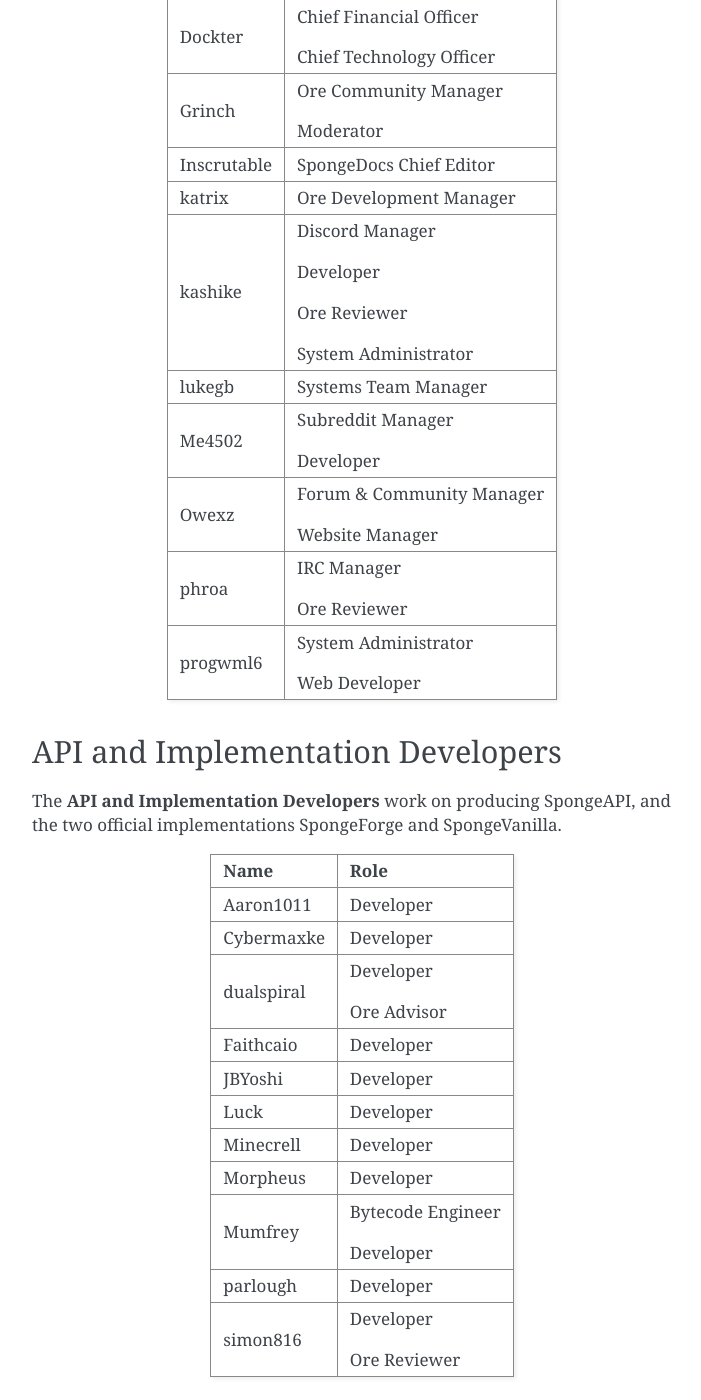
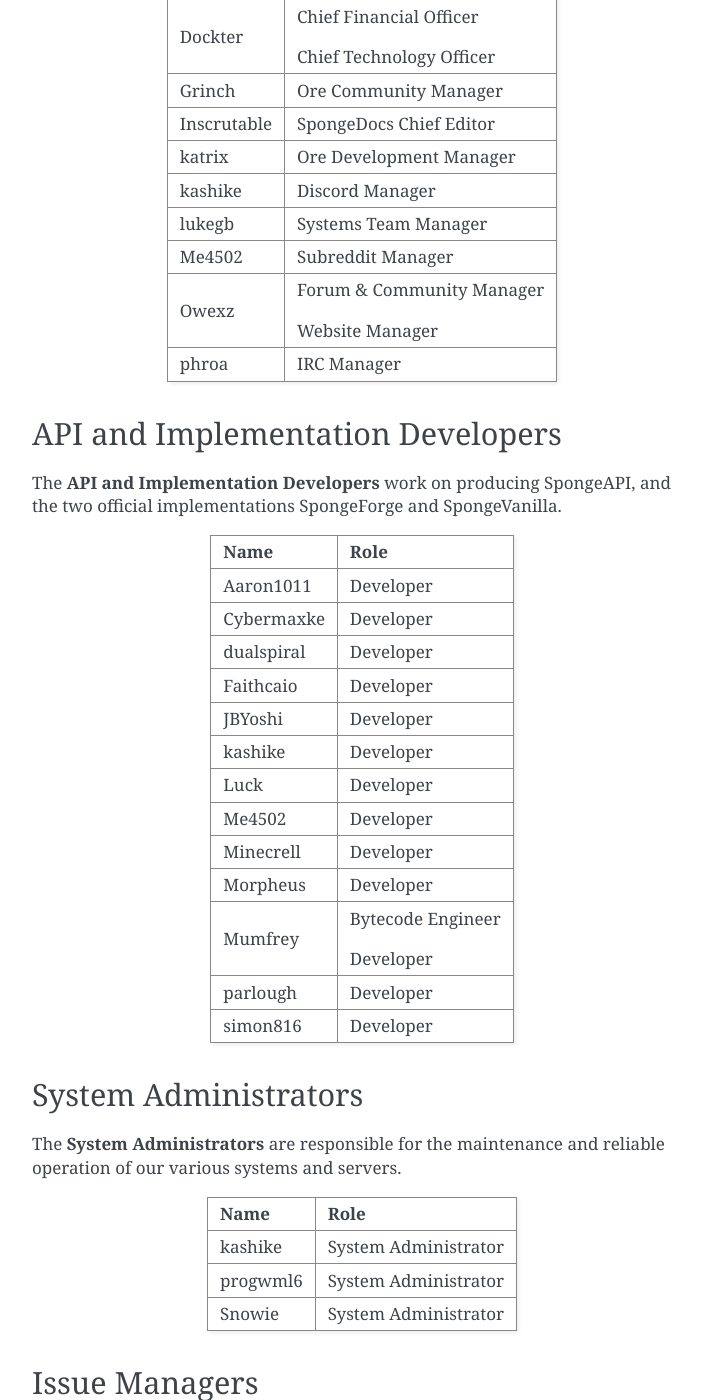
Before and after one commit to SpongePowered/SpongeDocs, a Sphinx documentation site: the page built from source/about/staff.rst, in a window 1280 px wide and 1400 px high, scrolled down 626 px. Shown: the whole window, without its empty margins (388-1089 px from the left). Built offline with Sphinx 7.4.7, drawn with Linux system fonts in a browser that asks for light colours; pages that are not in the unit, such as notebooks, are missing from menus; some of the changed text lies outside the part shown.

Commit message:
Explicit Lists

```diff
--- a/source/about/staff.rst
+++ b/source/about/staff.rst
@@ -33,38 +33,22 @@
 |                                   | Chief Technology Officer           |
 +-----------------------------------+------------------------------------+
 | Grinch                            | Ore Community Manager              |
-|                                   |                                    |
-|                                   | Moderator                          |
 +-----------------------------------+------------------------------------+
 | Inscrutable                       | SpongeDocs Chief Editor            |
 +-----------------------------------+------------------------------------+
 | katrix                            | Ore Development Manager            |
 +-----------------------------------+------------------------------------+
 | kashike                           | Discord Manager                    |
-|                                   |                                    |
-|                                   | Developer                          |
-|                                   |                                    |
-|                                   | Ore Reviewer                       |
-|                                   |                                    |
-|                                   | System Administrator               |
 +-----------------------------------+------------------------------------+
 | lukegb                            | Systems Team Manager               |
 +-----------------------------------+------------------------------------+
 | Me4502                            | Subreddit Manager                  |
-|                                   |                                    |
-|                                   | Developer                          |
 +-----------------------------------+------------------------------------+
 | Owexz                             | Forum & Community Manager          |
 |                                   |                                    |
 |                                   | Website Manager                    |
 +-----------------------------------+------------------------------------+
 | phroa                             | IRC Manager                        |
-|                                   |                                    |
-|                                   | Ore Reviewer                       |
-+-----------------------------------+------------------------------------+
-| progwml6                          | System Administrator               |
-|                                   |                                    |
-|                                   | Web Developer                      |
 +-----------------------------------+------------------------------------+
 
 API and Implementation Developers
@@ -81,14 +65,16 @@
 | Cybermaxke                        | Developer                          |
 +-----------------------------------+------------------------------------+
 | dualspiral                        | Developer                          |
-|                                   |                                    |
-|                                   | Ore Advisor                        |
 +-----------------------------------+------------------------------------+
 | Faithcaio                         | Developer                          |
 +-----------------------------------+------------------------------------+
 | JBYoshi                           | Developer                          |
 +-----------------------------------+------------------------------------+
+| kashike                           | Developer                          |
++-----------------------------------+------------------------------------+
 | Luck                              | Developer                          |
++-----------------------------------+------------------------------------+
+| Me4502                            | Developer                          |
 +-----------------------------------+------------------------------------+
 | Minecrell                         | Developer                          |
 +-----------------------------------+------------------------------------+
@@ -101,8 +87,6 @@
 | parlough                          | Developer                          |
 +-----------------------------------+------------------------------------+
 | simon816                          | Developer                          |
-|                                   |                                    |
-|                                   | Ore Reviewer                       |
 +-----------------------------------+------------------------------------+
 
 System Administrators
@@ -113,9 +97,11 @@
 +-----------------------------------+------------------------------------+
 | Name                              | Role                               |
 +===================================+====================================+
+| kashike                           | System Administrator               |
++-----------------------------------+------------------------------------+
+| progwml6                          | System Administrator               |
++-----------------------------------+------------------------------------+
 | Snowie                            | System Administrator               |
-|                                   |                                    |
-|                                   | Ore Reviewer                       |
 +-----------------------------------+------------------------------------+
 
 Issue Managers
@@ -139,8 +125,6 @@
 | Name                              | Role                               |
 +===================================+====================================+
 | ewoutvs\_                         | Ore Developer                      |
-|                                   |                                    |
-|                                   | Ore Reviewer                       |
 +-----------------------------------+------------------------------------+
 | felixoi                           | Ore Developer                      |
 +-----------------------------------+------------------------------------+
@@ -155,8 +139,8 @@
 | Name                              | Role                               |
 +===================================+====================================+
 | jamierocks                        | Web Developer                      |
-|                                   |                                    |
-|                                   | Ore Advisor                        |
++-----------------------------------+------------------------------------+
+| progwml6                          | Web Developer                      |
 +-----------------------------------+------------------------------------+
 
 SpongeDocs Editors
@@ -168,16 +152,10 @@
 | Name                              | Role                               |
 +===================================+====================================+
 | Nari                              | Editor                             |
-|                                   |                                    |
-|                                   | Moderator                          |
 +-----------------------------------+------------------------------------+
 | ST-DDT                            | Editor                             |
 +-----------------------------------+------------------------------------+
 | worm424                           | Editor                             |
-|                                   |                                    |
-|                                   | Ore Advisor                        |
-|                                   |                                    |
-|                                   | Moderator                          |
 +-----------------------------------+------------------------------------+
 
 Moderators and Support
@@ -211,15 +195,25 @@
 +-----------------------------------+------------------------------------+
 | Eufranio                          | Ore Reviewer                       |
 +-----------------------------------+------------------------------------+
+| ewoutvs\_                         | Ore Reviewer                       |
++-----------------------------------+------------------------------------+
+| kashike                           | Ore Reviewer                       |
++-----------------------------------+------------------------------------+
 | liach                             | Ore Reviewer                       |
 +-----------------------------------+------------------------------------+
 | loki                              | Ore Reviewer                       |
 +-----------------------------------+------------------------------------+
 | mosemister                        | Ore Reviewer                       |
 +-----------------------------------+------------------------------------+
+| phroa                             | Ore Reviewer                       |
++-----------------------------------+------------------------------------+
 | RedNesto                          | Ore Reviewer                       |
 +-----------------------------------+------------------------------------+
-| Simon_Flash                       | Ore Reviewer                       |
+| simon816                          | Ore Reviewer                       |
++-----------------------------------+------------------------------------+
+| Snowie                            | Ore Reviewer                       |
++-----------------------------------+------------------------------------+
+| WillBAnders                       | Ore Reviewer                       |
 +-----------------------------------+------------------------------------+
 | Yeregorix                         | Ore Reviewer                       |
 +-----------------------------------+------------------------------------+
```
Also changed, not shown: other parts of source/about/staff.rst (+6 -0 lines).
